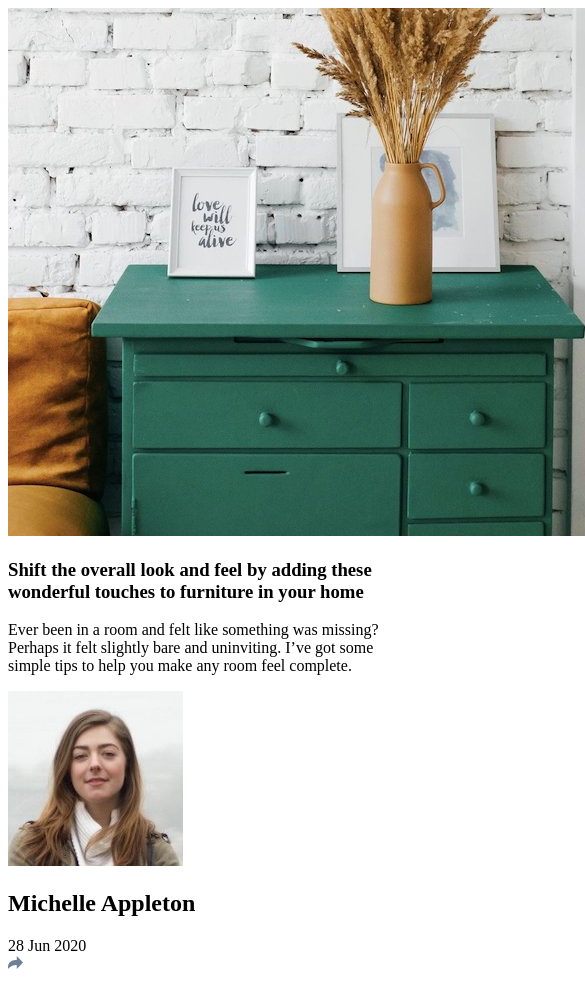
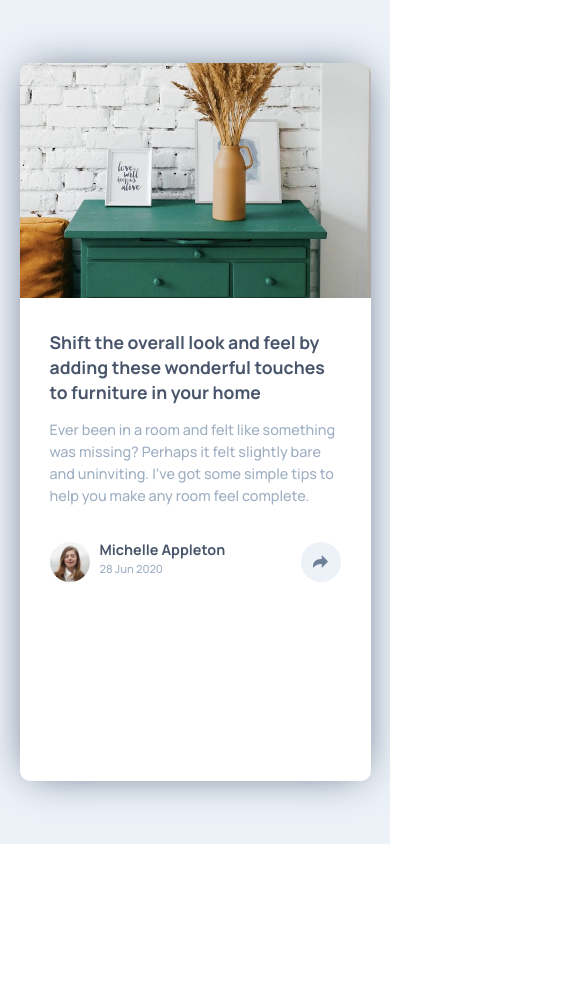
Before and after one commit to juanfletes/article-preview-component, a plain HTML site: page index.html in a window 390 px wide. Shown: the top 981 px of the page, 585 px wide, since content can reach past the window. After the commit the page ends 844 px from the top, so only its background shows below. Drawn offline with Linux system fonts and the light colour scheme.

Commit message:
mobile design

```diff
--- a/index.html
+++ b/index.html
@@ -8,13 +8,18 @@
 
   <title>Article preview component</title>
 
+  <link rel="stylesheet" href="./css/normalize.css">
+  <link rel="preconnect" href="https://fonts.gstatic.com">
+  <link href="https://fonts.googleapis.com/css2?family=Manrope:wght@500;700&display=swap" rel="stylesheet">
+  <link rel="stylesheet" href="./css/style.css">
+
 </head>
 <body>
 
   <main class="main">
     <article class="card">
       <header class="card-header">
-        <img src="./images/drawers.jpg" alt="drawers">
+        <img class="card-header-drawers" src="./images/drawers.jpg" alt="drawers">
       </header>
 
       <section class="card-body">
@@ -30,12 +35,14 @@
       </section>
 
       <footer class="card-footer">
-        <img class="card-footer-avatar" src="./images/avatar-michelle.jpg" alt="avatar-michelle">
-        <div class="card-footer-details">
-          <h2>Michelle Appleton</h2>
-          <span>28 Jun 2020</span>
+        <div class="card-footer-credits">
+          <img class="card-footer-credits-avatar" src="./images/avatar-michelle.jpg" alt="avatar-michelle">
+          <div class="card-footer-credits-details">
+            <h2>Michelle Appleton</h2>
+            <span>28 Jun 2020</span>
+          </div>
         </div>
-        <img class="card-footer-shared-button" src="./images/icon-share.svg" alt="Share">
+        <span class="card-footer-shared-button"></span>
       </footer>
 
     </article>
--- /dev/null
+++ b/style.scss
@@ -0,0 +1,100 @@
+$very-dark-grayish-blue: hsl(217, 19%, 35%);
+$desaturated-dark-blue: hsl(214, 17%, 51%);
+$grayish-blue: hsl(212, 23%, 69%);
+$light-grayish-blue: hsl(210, 46%, 95%);
+
+body  {
+  font-size: 10px;
+  font-family: 'Manrope', Arial, Helvetica, sans-serif;
+}
+
+.main {
+  display: flex;
+  align-items: center;
+  justify-content: center;
+  font-size: 1.3rem;
+  height: 100vh;
+  background-color: $light-grayish-blue;
+}
+
+.card {
+  width: 90vw;
+  height: 85vh;
+  background-color: white;
+  border-radius: 10px;
+  overflow: hidden;
+  box-shadow: 0px 0px 40px -10px $very-dark-grayish-blue;
+
+  &-header {
+    height: 235px;
+    overflow: hidden;
+
+    &-drawers{
+      height: auto;
+      width: 100%;
+    }
+  }
+
+  &-body{
+    padding: 20px 30px;
+    line-height: 25px;
+    h1 {
+      font-size: 1.1rem;
+      color: $very-dark-grayish-blue;
+    }
+    p {
+      font-size: 0.9rem;
+      line-height: 22px;
+      color: $grayish-blue;
+    }
+  }
+
+  &-footer{
+    display: flex;
+    justify-content: space-between;
+    align-items: center;
+    padding: 0px 30px;
+
+    &-credits {
+      display: flex;
+      justify-content: center;
+
+      &-avatar{
+        display: inline-block;
+        height: 40px;
+        width: auto;
+        border-radius: 50%;
+      }
+
+      &-details{
+        font-size: 0.6rem;
+        display: inline-block;
+        margin-left: 10px;
+        h2{
+          margin: 0px;
+          color: $very-dark-grayish-blue;
+        }
+        span{
+          margin-top: 5px;
+          font-size: 0.7rem;
+          display: inline-block;
+          color: $grayish-blue;
+        }
+
+      }
+    }
+
+    &-shared-button{
+      display: block;
+      border-radius: 50%;
+      background-image: url("../images/icon-share.svg");
+      background-color: $light-grayish-blue;
+      background-position: center center;
+      background-repeat: no-repeat;
+      width: 40px;
+      height: 40px;
+    }
+
+  }
+
+}
```
Also changed, not shown: css/normalize.css (added), css/style.css (added), 1 other file.
